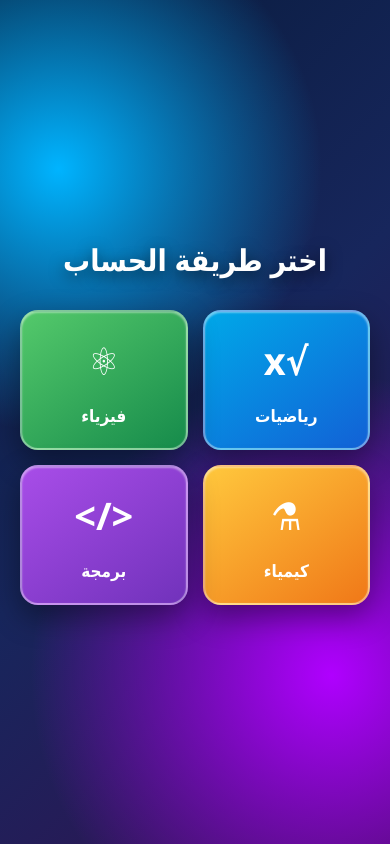
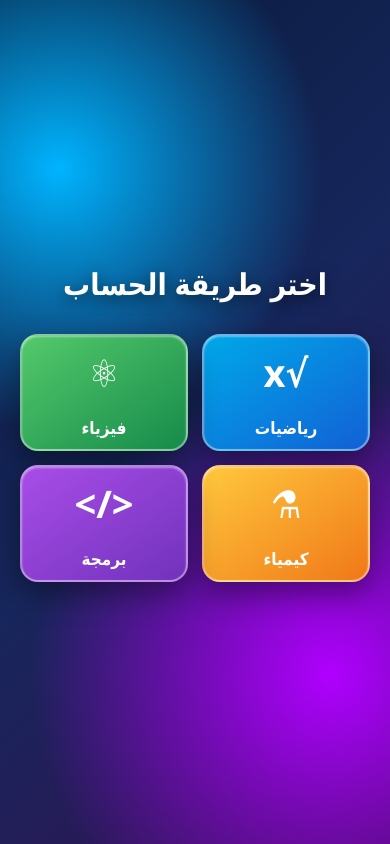
Before and after one commit to yhjr231-ux/Scientific-Calculator-New, a website: page index.html in a window 390 px wide. Drawn offline with Linux system fonts and the light colour scheme.

Commit message:
Fix calculator home layout

```diff
--- a/style.css
+++ b/style.css
@@ -2398,3 +2398,63 @@ body[class*="theme-"] .btn-equals {
         radial-gradient(circle at 85% 80%, #b000ff, transparent 40%),
         linear-gradient(135deg, #071b3a, #17265c, #351052) !important;
 }
+/* ==========================================
+   FIX: شاشة اختيار طريقة الحساب
+   ========================================== */
+
+.calculator-home {
+    position: fixed !important;
+    inset: 0 !important;
+    width: 100% !important;
+    min-height: 100vh !important;
+    display: flex !important;
+    flex-direction: column !important;
+    justify-content: center !important;
+    align-items: center !important;
+    z-index: 99999 !important;
+    box-sizing: border-box !important;
+}
+
+.calculator-home .home-buttons {
+    display: grid !important;
+    grid-template-columns: repeat(2, minmax(140px, 220px)) !important;
+    gap: 20px !important;
+    width: auto !important;
+    max-width: 90vw !important;
+}
+
+.calculator-home .home-choice {
+    width: 100% !important;
+    min-height: 130px !important;
+}
+
+.calculator-home.hidden {
+    display: none !important;
+}
+
+/* الآلة نفسها تكون مخفية أثناء شاشة الاختيار */
+body:has(.calculator-home:not(.hidden)) .calculator {
+    display: none !important;
+}
+
+/* ==========================================
+   التابلت والموبايل
+   ========================================== */
+
+@media (max-width: 700px) {
+
+    .calculator-home {
+        padding: 20px !important;
+    }
+
+    .calculator-home .home-buttons {
+        grid-template-columns: repeat(2, minmax(120px, 1fr)) !important;
+        width: 100% !important;
+        max-width: 500px !important;
+        gap: 14px !important;
+    }
+
+    .calculator-home .home-choice {
+        min-height: 110px !important;
+    }
+}
```
